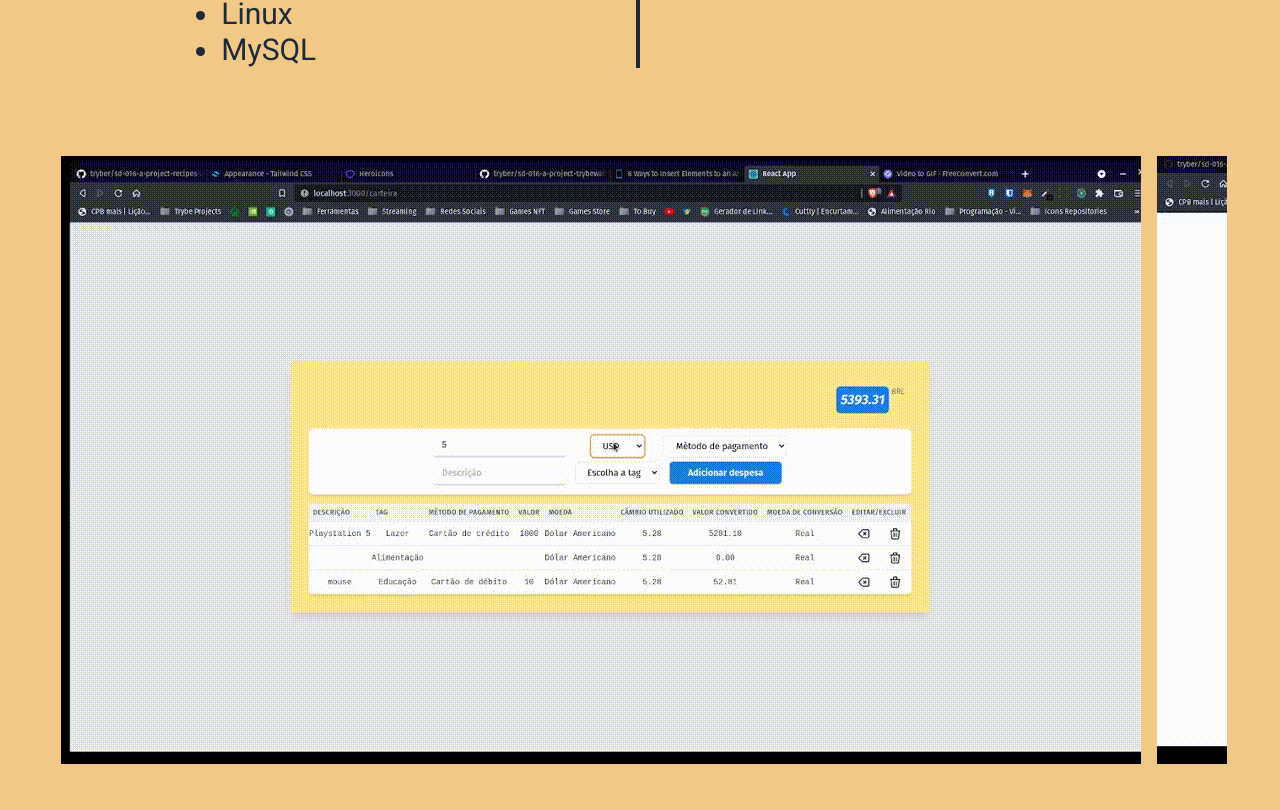
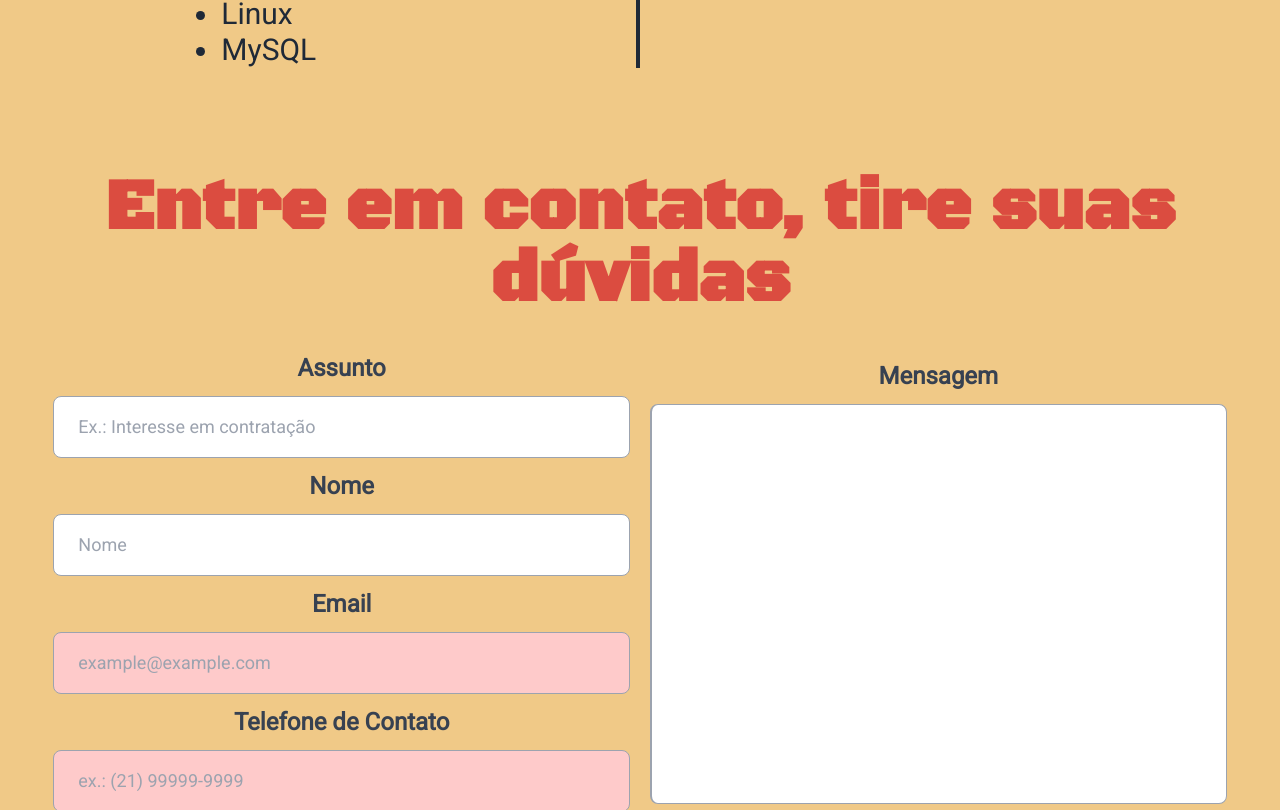
Before and after one commit to thiago-ximenes/portifolio-web, a React (Create React App) app: page / in a window 1280 px wide. Shown: the part 1270-2080 px from the top of the page. Built offline with nearby package versions, Linux system fonts and the light colour scheme.

Commit message:
remove carousel from production

```diff
--- a/src/components/Main.jsx
+++ b/src/components/Main.jsx
@@ -18,7 +18,7 @@ function Main() {
       </h1>
       <About />
       <Skills />
-      <Carousel />
+      {/* <Carousel /> */}
       <Forms />
     </main>
   );
```
